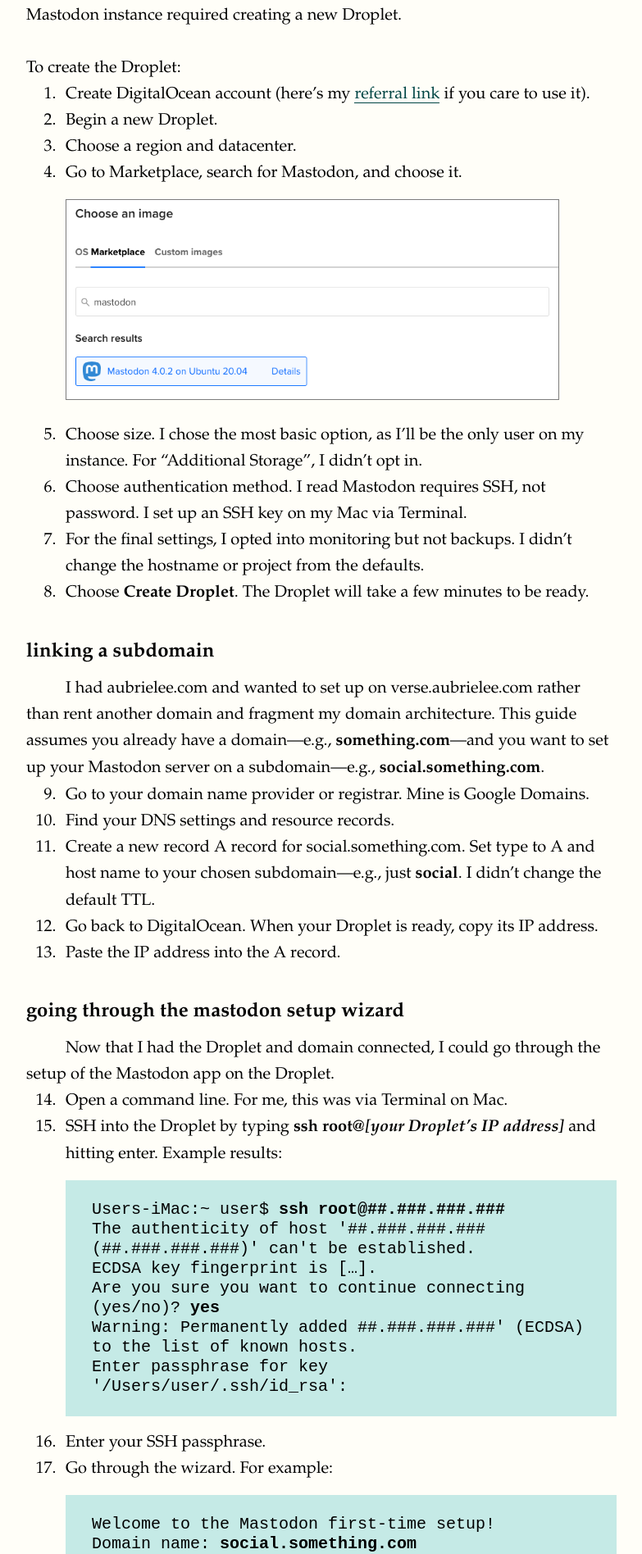
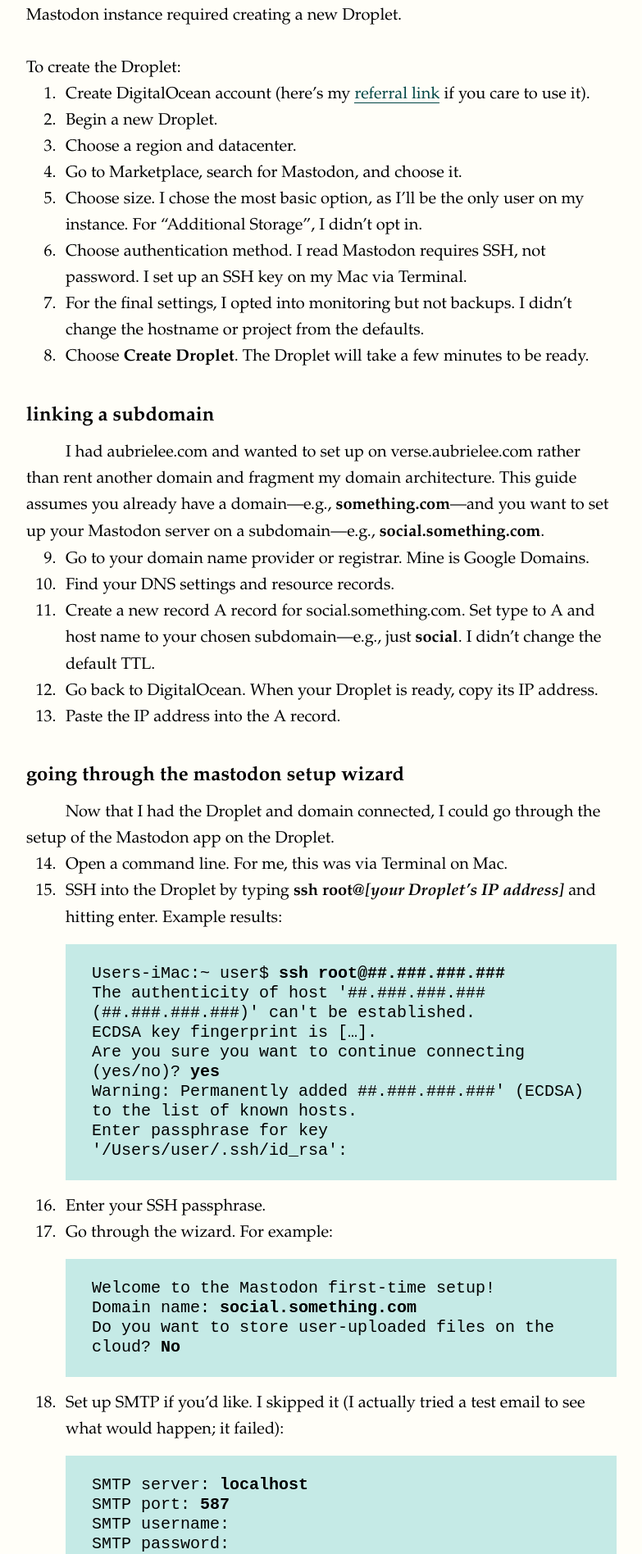
Before and after one commit to aubrielee/aubrielee.github.io, a Jekyll site: the page built from mastodon.md, in a window 1280 px wide. Shown: the part 1215-3111 px from the top of the page at 82% size, without its empty margins (248-1031 px from the left). Built offline with Jekyll 4.4.1, drawn with Linux system fonts in a browser that asks for light colours; nearby versions of some CDN libraries; some web fonts are replaced.

Commit message:
Update mastodon.md

```diff
--- a/mastodon.md
+++ b/mastodon.md
@@ -55,7 +55,7 @@
 2. Begin a new Droplet.
 3. Choose a region and datacenter.
 4. Go to Marketplace, search for Mastodon, and choose it.
-    <img src='/media/mastodon_marketplace.png' alt='Search result for mastodon returns Mastodon 4.0.2 on Ubuntu 20.04' class='listImage'>
+    <!-- <img src='/media/mastodon_marketplace.png' alt='Search result for mastodon returns Mastodon 4.0.2 on Ubuntu 20.04' class='listImage'> -->
 5. Choose size. I chose the most basic option, as I’ll be the only user on my instance. For “Additional Storage”, I didn’t opt in.
 6. Choose authentication method. I read Mastodon requires SSH, not password. I set up an SSH key on my Mac via Terminal.
 7. For the final settings, I opted into monitoring but not backups. I didn’t change the hostname or project from the defaults.
@@ -121,7 +121,7 @@
   <li>Visit your social.something.com and log in with the email and password from action 19.</li>
   <li>You can set a password different from the generated one.</li>
   <li>Go to Preferences and verify you have Administration privileges. You can also verify you can visit [https:/social.something.com/admin/dashboard](https:/social.something.com/admin/dashboard) without error:
-  <img src='/media/mastodon_admin.png' alt='Administration tab underneath Moderation tab' class='listImage'>
+  <!-- <img src='/media/mastodon_admin.png' alt='Administration tab underneath Moderation tab' class='listImage'> -->
   </li>
 </ol>
 
```
